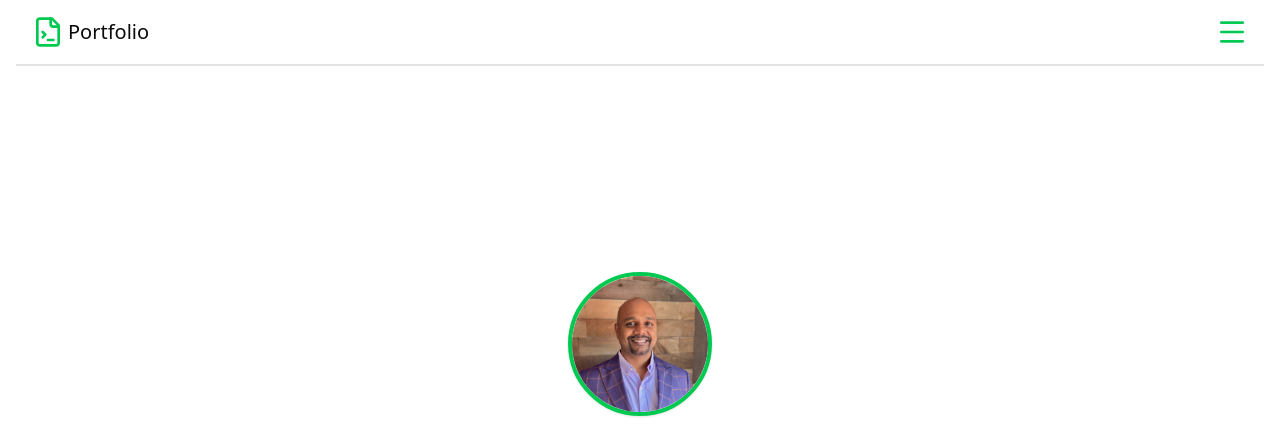
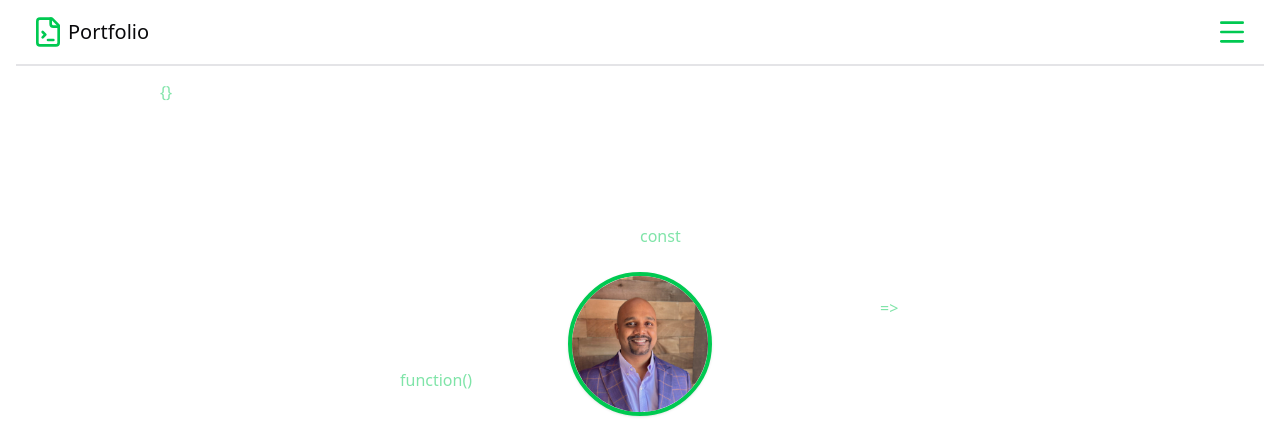
Before and after one commit to CraftedByMehathab/my-portfolio, a Next.js app: page / in a window 1280 px wide. Shown: the top 442 px of the page. Built offline with nearby package versions, Linux system fonts and the light colour scheme.

Commit message:
feat(hero): background floating text

```diff
--- a/app/globals.css
+++ b/app/globals.css
@@ -41,6 +41,26 @@
   --radius-md: calc(var(--radius) - 2px);
   --radius-lg: var(--radius);
   --radius-xl: calc(var(--radius) + 4px);
+  --animate-float: float 10s infinite linear;
+
+  @keyframes float {
+    0%% {
+      transform: translateY(0);
+      opacity: 0;
+    }
+
+    10% {
+      opacity: 0.5;
+    }
+    90% {
+      opacity: 0.5;
+    }
+
+    100% {
+      transform: translateY(-500px);
+      opacity: 0;
+    }
+  }
 }
 
 :root {
--- /dev/null
+++ b/components/features/hero/floating-text.tsx
@@ -0,0 +1,29 @@
+import React from "react";
+
+export const FloatingText = () => {
+  return (
+    <>
+      <p className="animate-float absolute top-[10%] left-[20%] opacity-20 text-primary">
+        {"<div>"}
+      </p>
+      <p className="animate-float absolute top-[30%] left-[80%] opacity-20 text-primary">
+        {"</>"}
+      </p>
+      <p className="animate-float absolute top-[60%] left-[50%] opacity-20 text-primary">
+        {"const"}
+      </p>
+      <p className="animate-float absolute top-[80%] left-[30%] opacity-20 text-primary">
+        {"function()"}
+      </p>
+      <p className="animate-float absolute top-[40%] left-[10%] opacity-20 text-primary">
+        {"{}"}
+      </p>
+      <p className="animate-float absolute top-[20%] left-[60%] opacity-20 text-primary">
+        {"return"}
+      </p>
+      <p className="animate-float absolute top-[70%] left-[70%] opacity-20 text-primary">
+        {"=>"}
+      </p>
+    </>
+  );
+};
--- a/components/features/hero/hero-container.tsx
+++ b/components/features/hero/hero-container.tsx
@@ -1,10 +1,12 @@
 import React from "react";
 import { HeroImage } from "./hero-image";
 import { Typewriting } from "@/components/type-writing";
+import { FloatingText } from "./floating-text";
 
 export const HeroContainer = () => {
   return (
-    <section className="h-[90vh] flex flex-col justify-center items-center space-y-4 text-center">
+    <div className="relative overflow-hidden">
+      <section className="h-[90vh] flex flex-col justify-center items-center space-y-4 text-center w-full">
         <HeroImage />
         <h1 className="text-4xl font-semibold mt-6">Mehathab Shaik</h1>
         <Typewriting
@@ -25,5 +27,9 @@ export const HeroContainer = () => {
           modern technologies.
         </p>
       </section>
+      <div className="absolute -z-10 top-0 left-0 right-0 bottom-0">
+        <FloatingText />
+      </div>
+    </div>
   );
 };
```
Lines whose indentation alone changed are shown as unchanged.
